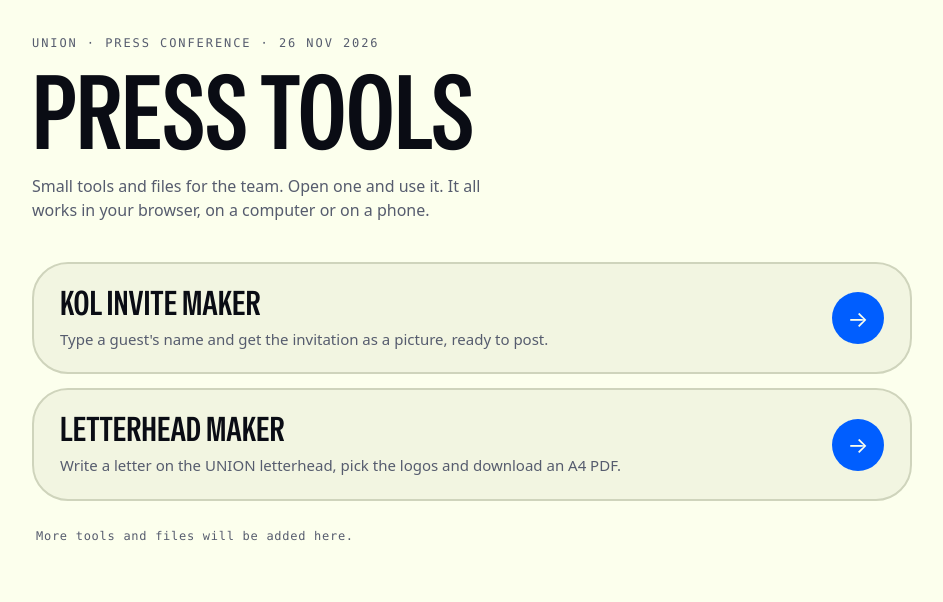
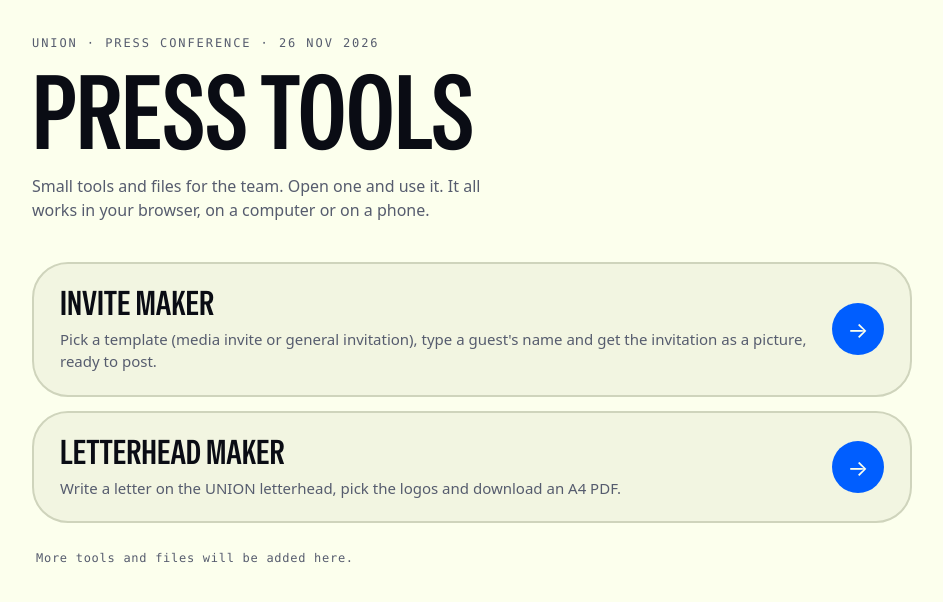
Before and after one commit to playunion-design/tools, a plain HTML site: page index.html in a window 1280 px wide. Shown: the whole page, without its empty margins (168-1111 px from the left). Drawn offline with Linux system fonts and the light colour scheme.

Commit message:
Hub: point the invite card to the new Invite Maker
Co-Authored-By: Claude Sonnet 5.5 <noreply@anthropic.com>
Claude-Session: https://claude.ai/code/session_01CVLCyJ1czrUaaVAoQL652K

```diff
--- a/index.html
+++ b/index.html
@@ -71,9 +71,9 @@ h1 { font-family: var(--display); font-weight: 400; font-size: clamp(52px, 11vw,
 
   <ul class="list">
     <li>
-      <a class="card" href="kol/">
-        <h2>KOL Invite Maker</h2>
-        <p>Type a guest's name and get the invitation as a picture, ready to post.</p>
+      <a class="card" href="invite/">
+        <h2>Invite Maker</h2>
+        <p>Pick a template (media invite or general invitation), type a guest's name and get the invitation as a picture, ready to post.</p>
         <span class="go" aria-hidden="true">&rarr;</span>
       </a>
     </li>
```
